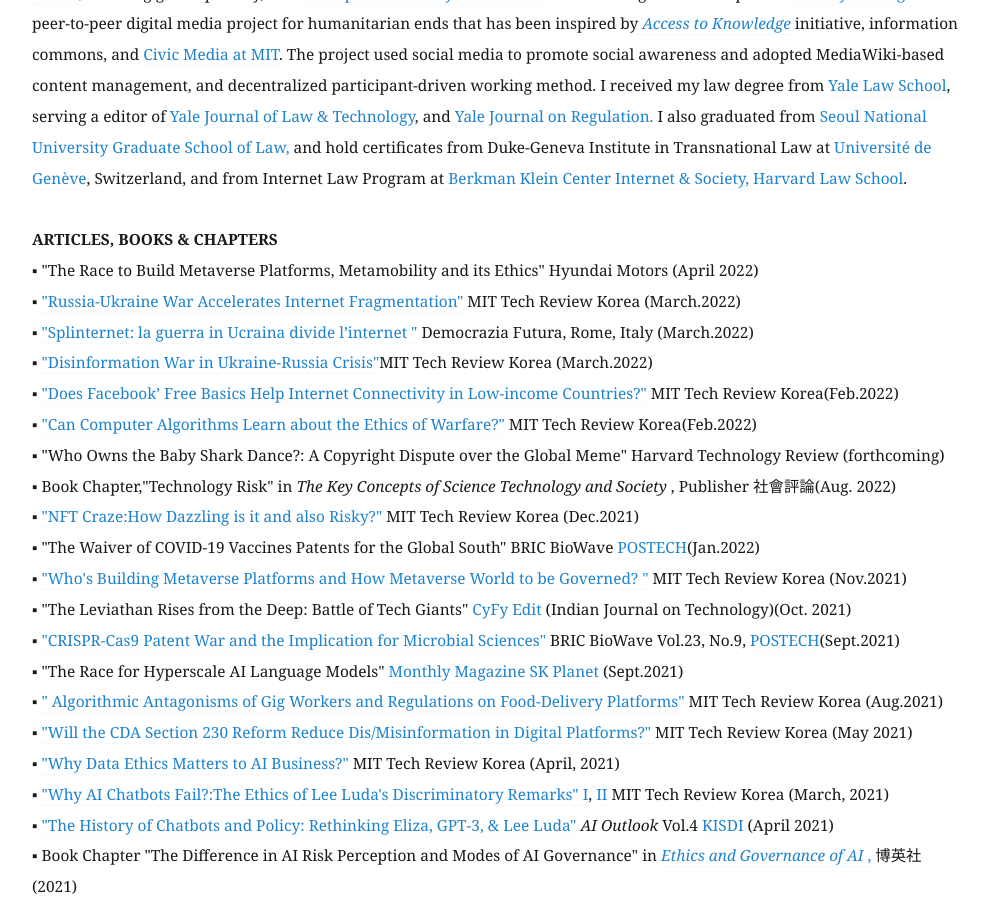
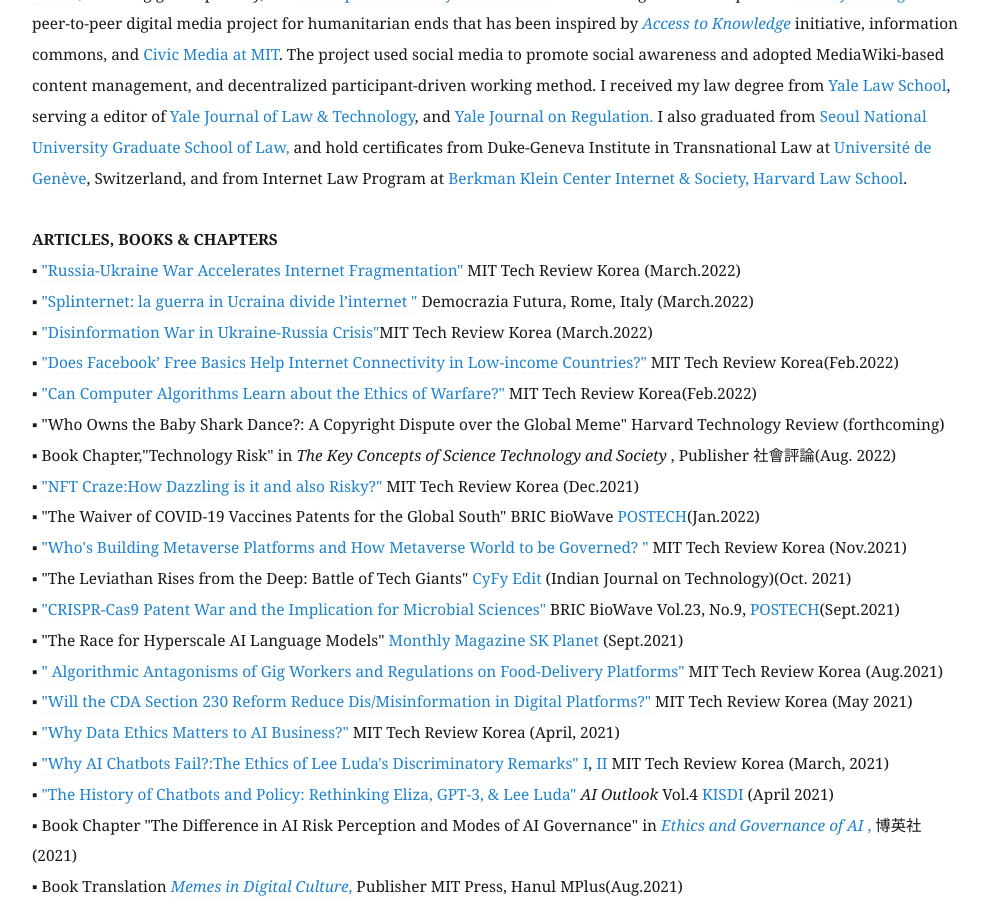
Before and after one commit to eunchangchoi/eunchangchoi.github.io, a Jekyll site: the page built from index.md, in a window 1280 px wide and 900 px high, scrolled down 1712 px. Shown: the whole window, without its empty margins (68-1056 px from the left). Built offline with Jekyll 4.4.1, drawn with Linux system fonts in a browser that asks for light colours; some of the changed text lies outside the part shown.

Commit message:
Update index.md

```diff
--- a/index.md
+++ b/index.md
@@ -33,7 +33,6 @@
 <br>
 <br>
  <strong> ARTICLES, BOOKS & CHAPTERS </strong> <br>
-▪ "The Race to Build Metaverse Platforms, Metamobility and its Ethics" Hyundai Motors (April 2022)<br>
 ▪ <a href="https://www.technologyreview.kr/%ec%9a%b0%ed%81%ac%eb%9d%bc%ec%9d%b4%eb%82%98-%ec%a0%84%ec%9f%81%ec%9d%b4-%eb%b6%88%eb%9f%ac%ec%98%a8-%ec%8a%a4%ed%94%8c%eb%a6%b0%ed%84%b0%eb%84%b7/">"Russia-Ukraine War Accelerates Internet Fragmentation"</a> MIT Tech Review Korea (March.2022)<br>
 ▪ <a href="https://www.key4biz.it/splinternet-la-guerra-in-ucraina-divide-linternet/396648/"> "Splinternet: la guerra in Ucraina divide l’internet "</a> Democrazia Futura, Rome, Italy (March.2022)<br>
 ▪  <a href="https://www.technologyreview.kr/%ec%9a%b0%ed%81%ac%eb%9d%bc%ec%9d%b4%eb%82%98-%ec%a0%84%ec%9f%81%ec%9d%98-%ec%9d%b4%eb%a9%b4-%ec%84%9c%eb%b0%a9%ea%b3%bc-%eb%9f%ac%ec%8b%9c%ec%95%84%ec%9d%98-%ed%97%88%ec%9c%84-%ec%a0%95%eb%b3%b4/">"Disinformation War in Ukraine-Russia Crisis"</a>MIT Tech Review Korea (March.2022)<br>
```
Also changed, not shown: other parts of index.md (+1 -0 lines).
